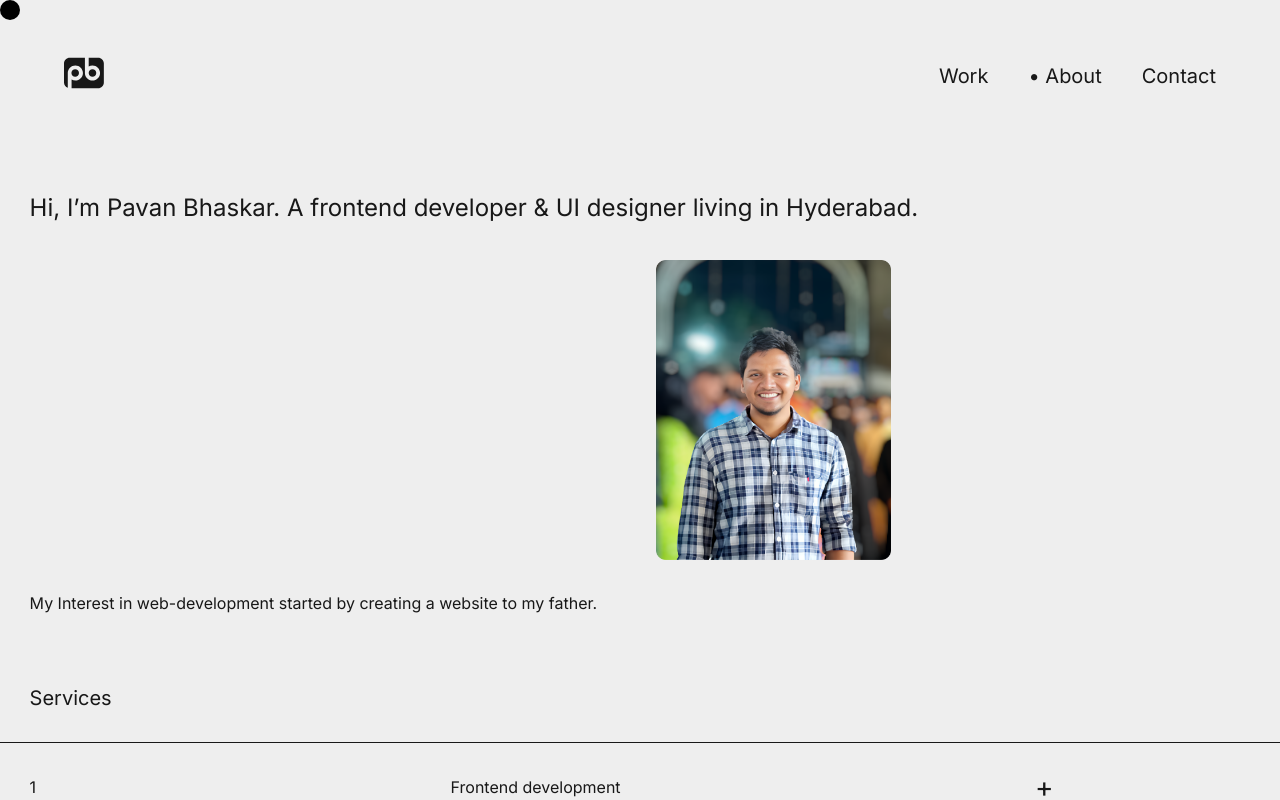
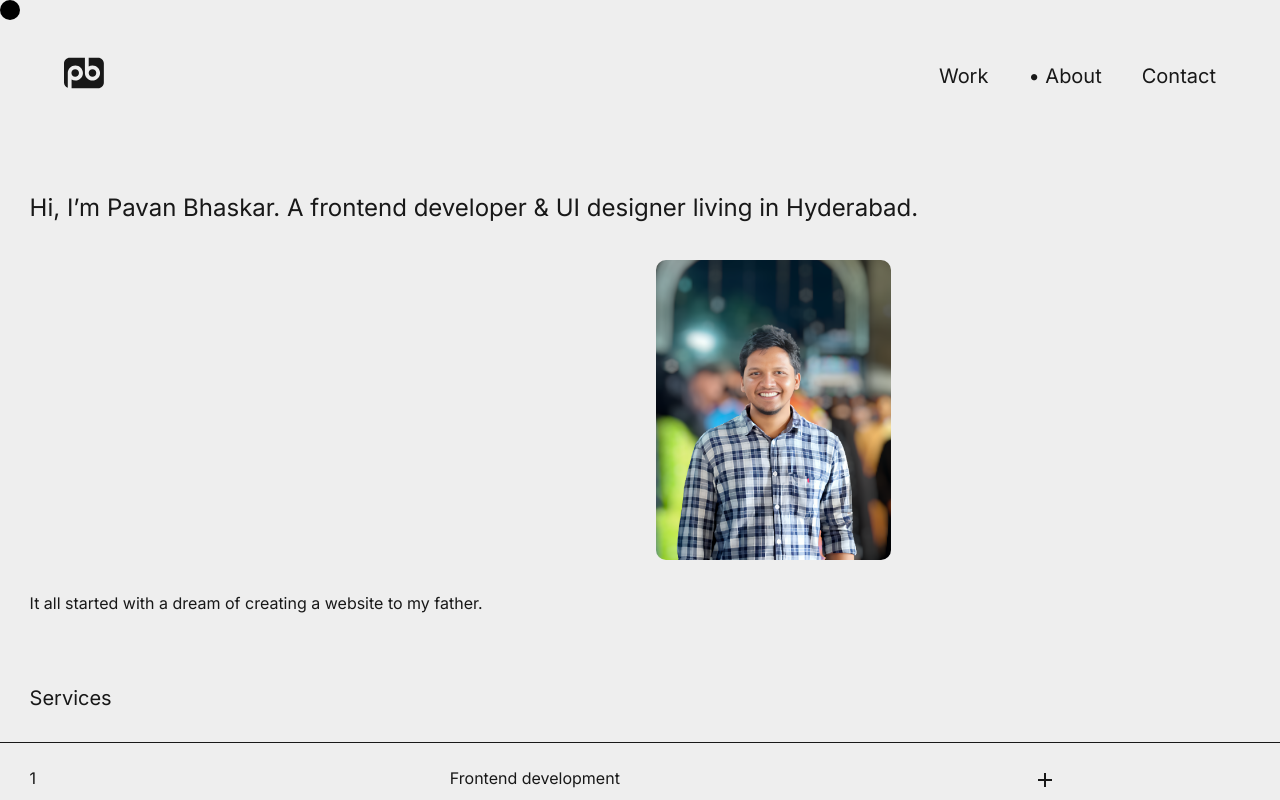
Before and after one commit to pavanbhaskardev/portfolio, a Next.js app: page /about in a window 1280 px wide. Shown: the top 800 px of the page. Built offline with nearby package versions, Linux system fonts and the light colour scheme.

Commit message:
fixed the time issue, changed the toggle animation

```diff
--- a/app/about/components/HeroSection.jsx
+++ b/app/about/components/HeroSection.jsx
@@ -13,6 +13,7 @@ const HeroSection = () => {
           </p>
 
           <Image
+            className={styles.hero_section_pic}
             src={"/profile_pic.png"}
             alt="pavan_bhaskar_pic"
             height={300}
@@ -20,10 +21,7 @@ const HeroSection = () => {
           />
         </div>
 
-        <p>
-          My Interest in web-development started by creating a website to my
-          father.
-        </p>
+        <p>It all started with a dream of creating a website to my father.</p>
       </section>
     </>
   );
--- a/app/about/components/Services.jsx
+++ b/app/about/components/Services.jsx
@@ -18,7 +18,8 @@ const Services = () => {
               className={`${styles.btn} ${isOpen ? styles.btn_rotate : null}`}
               onClick={() => setIsOpen((current) => !current)}
             >
-              +
+              <span className={styles.plus_icon}></span>
+              <span className={styles.plus_icon}></span>
             </div>
           </div>
         </div>
--- a/app/about/styles/herosection.module.css
+++ b/app/about/styles/herosection.module.css
@@ -16,5 +16,7 @@
 }
 
 .hero_section_container img {
+  object-fit: cover;
   grid-column-start: 2;
+  border-radius: 10px;
 }
--- a/app/about/styles/services.module.css
+++ b/app/about/styles/services.module.css
@@ -23,11 +23,27 @@
 }
 
 .btn {
-  font-size: 1.75rem;
-  transition: 0.3s ease-in-out;
+  height: 1.25rem;
+  width: 1.25rem;
+  display: inline-block;
+  position: relative;
 }
 
-.btn_rotate {
-  font-size: 1.75rem;
-  transform: rotate(315deg);
+.plus_icon {
+  height: 2px;
+  width: 70%;
+  background-color: var(--secondary-color);
+  display: block;
+  position: absolute;
+  top: 50%;
+  left: 20%;
+  transition: transform 0.3s cubic-bezier(0.33, 1, 0.68, 1);
 }
+
+.plus_icon:last-child {
+  transform: rotate(-90deg);
+}
+
+.btn_rotate .plus_icon:last-child {
+  transform: rotate(0deg);
+}
--- a/app/components/Connect.jsx
+++ b/app/components/Connect.jsx
@@ -16,9 +16,27 @@ const Connect = () => {
     return "AM";
   };
 
-  const formattedTime = `${
-    istTime.getHours() > 12 ? istTime.getHours() - 12 : istTime.getHours()
-  }:${istTime.getMinutes() + amOrPm()} IST`;
+  const hours = () => {
+    const hrs = istTime.getHours();
+    if (hrs <= 9) {
+      return `0${hrs}`;
+    } else {
+      return hrs;
+    }
+  };
+
+  const minutes = () => {
+    const min = istTime.getMinutes();
+    if (min <= 9) {
+      return `0${min}`;
+    } else {
+      return min;
+    }
+  };
+
+  const formattedTime = `${istTime.getHours() > 12 ? hours() - 12 : hours()}:${
+    minutes() + amOrPm()
+  } IST`;
 
   return (
     <section
```
